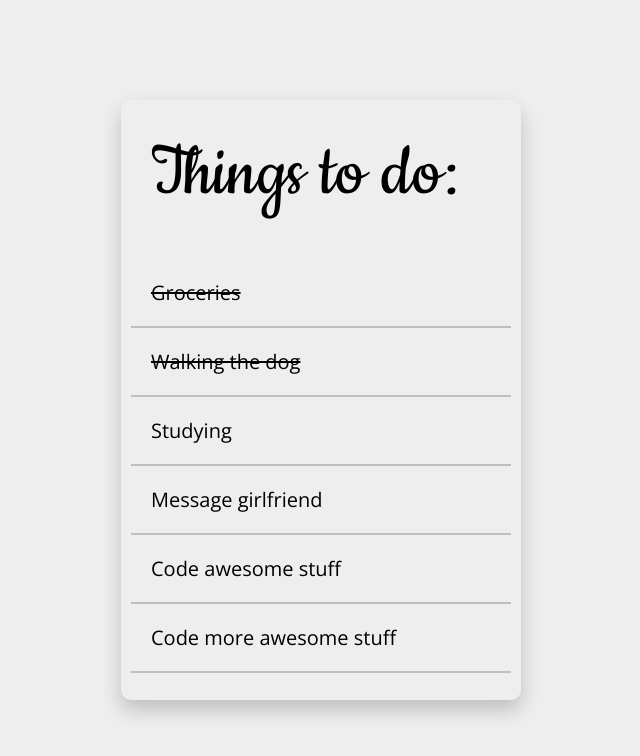
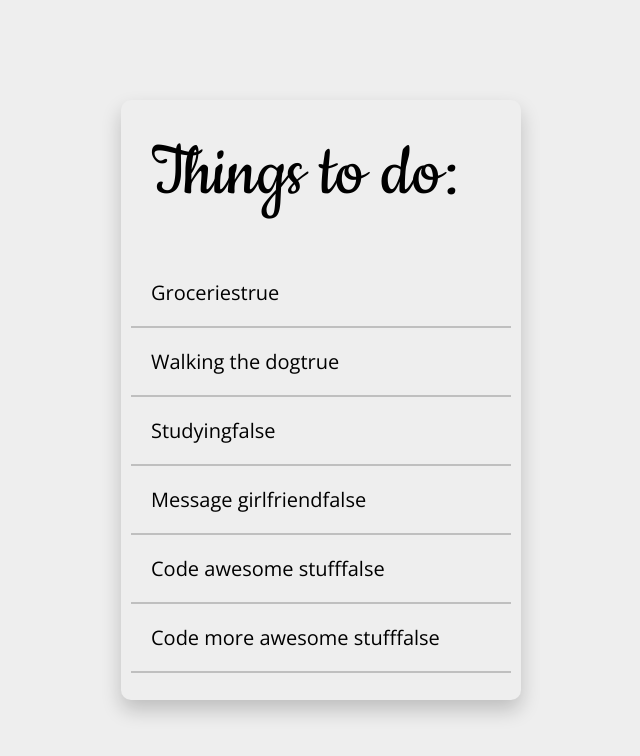
Before and after one commit to SemThijssen/todo, a React (Create React App) app: page / in a window 1280 px wide. Shown: the top 756 px of the page, without its empty margins (319-959 px from the left). Built offline with nearby package versions, Linux system fonts and the light colour scheme.

Commit message:
video 9t/m 12 van les 4 gemaakt

```diff
--- /dev/null
+++ b/src/components/Item/Item.js
@@ -0,0 +1,21 @@
+import React from "react";
+import"./Item.css";
+
+class Item extends React.Component{
+constructor(props){
+    super(props);
+    this.className = "todo__item";
+    this.state = {name: this.props.name, done:this.props.done}
+}
+
+
+    render(){
+       return(
+            <li class={this.className}>{this.state.name + this.state.done}</li>
+    )
+}
+
+}
+
+
+export default Item;
--- a/src/components/Todo/Todo.js
+++ b/src/components/Todo/Todo.js
@@ -1,4 +1,4 @@
-
+import Item from"../Item/Item";
 import "./Todo.css"
 const Todo = () => {
     const tasks =  [
@@ -25,15 +25,15 @@ const Todo = () => {
 
 
     ];
+    let todoClick = () =>{
+        console.log(this);
+    }
     let listItems = tasks.map( task => {
-        if(task.done === true){
-            return <li class="todo__item todo__item--done">{task.name}</li>
-        }
-        return <li class="todo__item">{task.name}</li>
+        return <Item name={task.name} done={task.done}/>
     });
 
 
-    console.log(listItems);
+
     return(
 <article className="todo">
     <header class="todo__header">
```
Also changed, not shown: src/components/Item/Item.css (added).
